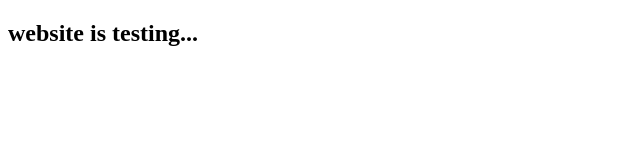
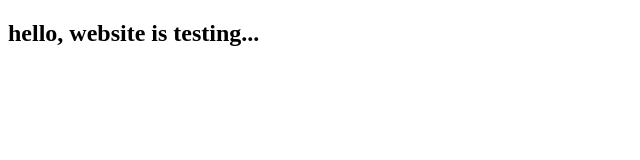
Before and after one commit to Mrfingerstyle/Mrfingerstyle.github.io, a plain HTML site: page index.html in a window 1280 px wide. Shown: the whole page, without its empty margins (0-640 px from the left). Drawn offline with Linux system fonts and the light colour scheme.

Commit message:
Update index.html

```diff
--- a/index.html
+++ b/index.html
@@ -6,6 +6,6 @@
     <title>刘洋</title>
 </head>
 <body>
-    <h2>website is testing...</h2>
+    <h2>hello, website is testing...</h2>
 </body>
 </html>
```
